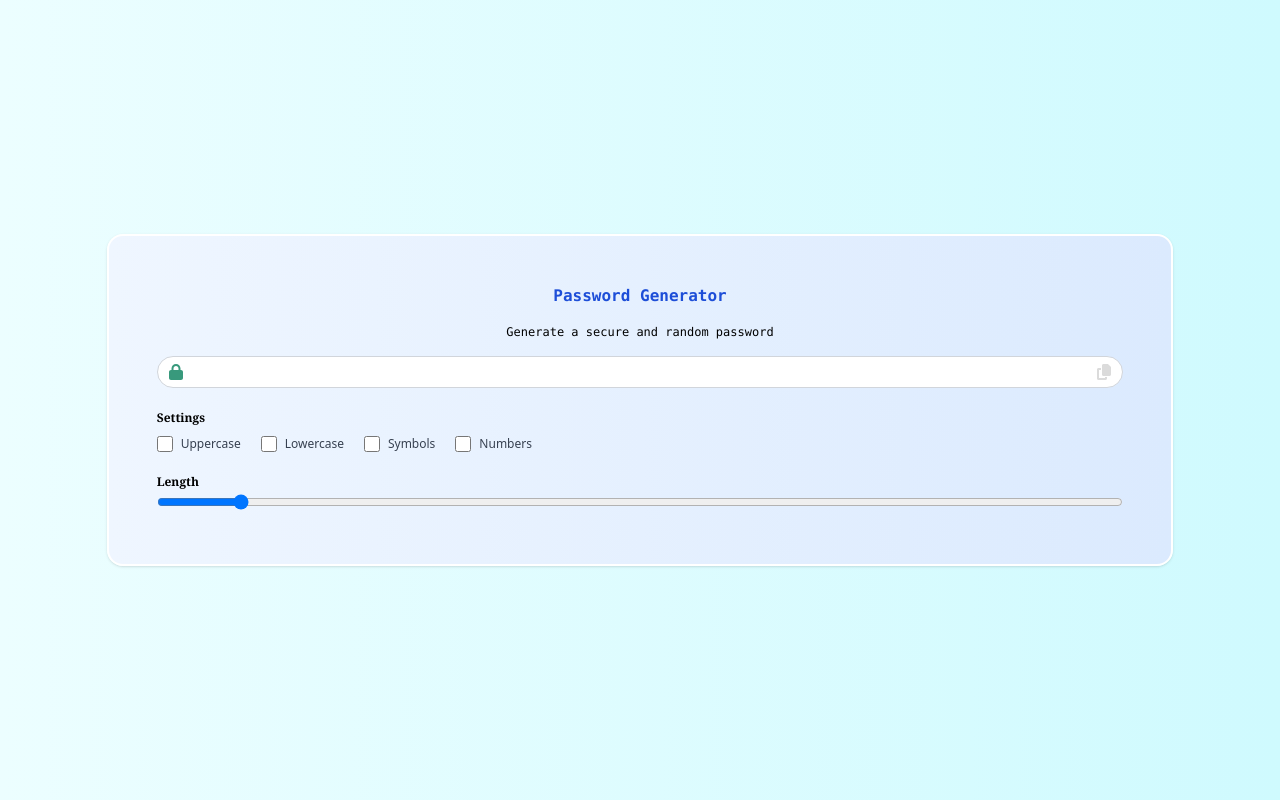
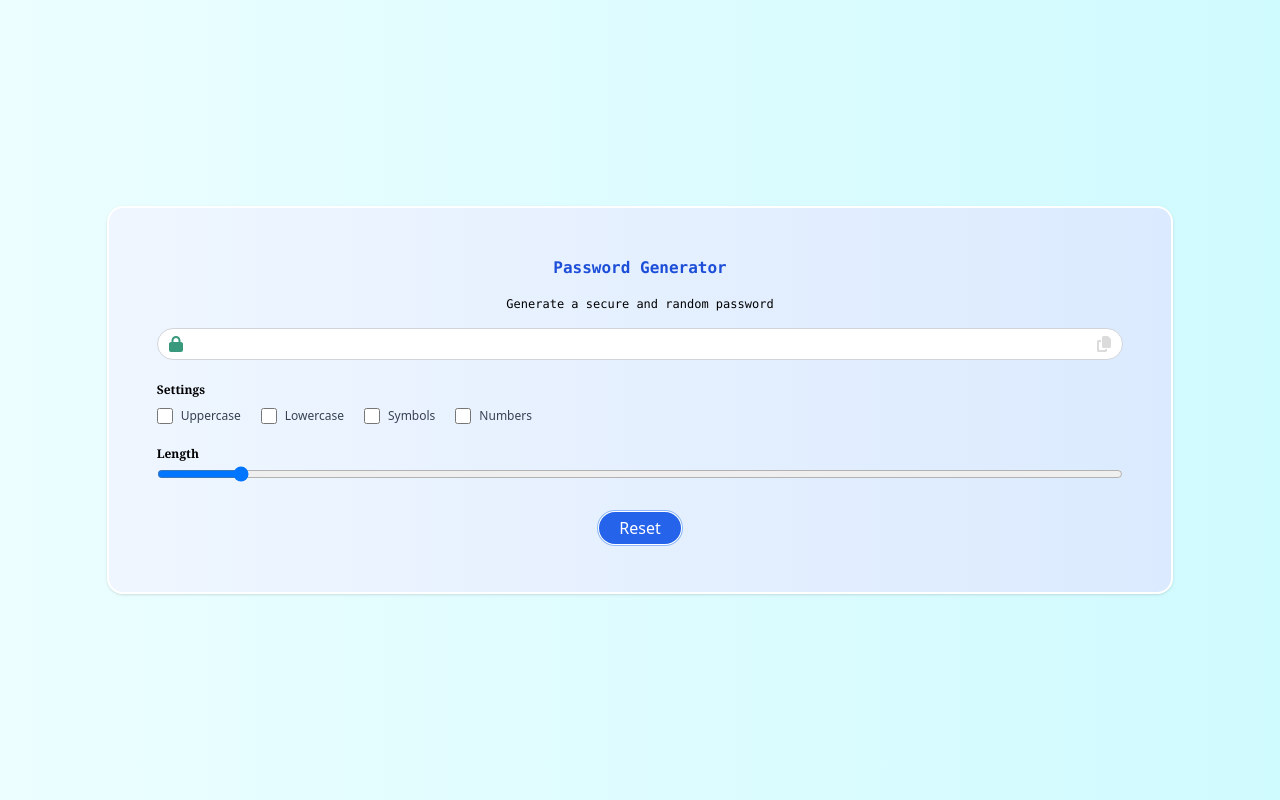
Before and after one commit to sritaj/react_passwordGenerator, a React (Vite) app: page / in a window 1280 px wide. Built offline with nearby package versions, Linux system fonts and the light colour scheme.

Commit message:
Added Reset button

```diff
--- a/src/components/PasswordGenerator.jsx
+++ b/src/components/PasswordGenerator.jsx
@@ -2,6 +2,7 @@ import { FontAwesomeIcon } from "@fortawesome/react-fontawesome";
 import { faCopy, faLock } from "@fortawesome/free-solid-svg-icons";
 import SettingsMenu from "./SettingsMenu";
 import Slider from "./Slider";
+import Reset from "./Reset";
 
 const PasswordGenerator = () => {
   return (
@@ -36,6 +37,7 @@ const PasswordGenerator = () => {
           </div>
         </div>
         <Slider />
+        <Reset />
       </div>
     </div>
   );
--- /dev/null
+++ b/src/components/Reset.jsx
@@ -0,0 +1,14 @@
+const Reset = () => {
+  return (
+    <div className="mt-6 flex justify-center">
+      <button
+        id="convert"
+        className="text-white bg-blue-600 hover:bg-blue-800 rounded-full px-5 py-1 ring-offset-1 ring-1"
+      >
+        Reset
+      </button>
+    </div>
+  );
+};
+
+export default Reset;
```
